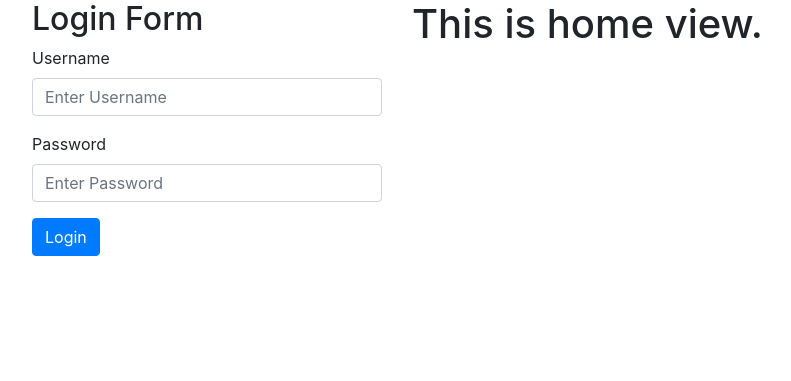
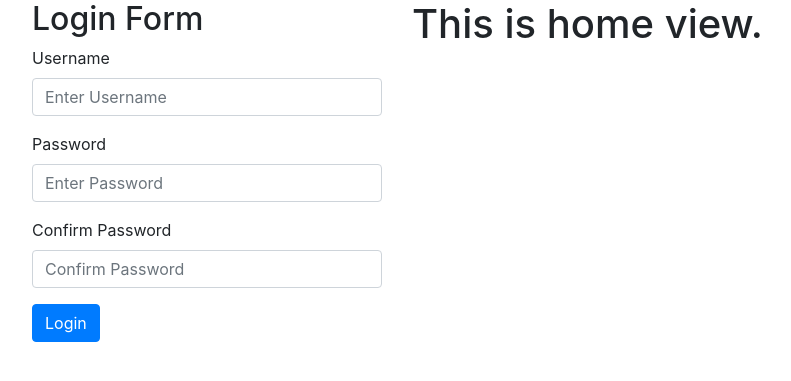
Before and after one commit to Gurpreetsingh05222/ci, a CodeIgniter app: page /ci/index.php/home in a window 1280 px wide. Shown: the top 381 px of the page, without its empty margins (53-844 px from the left). Run offline with CodeIgniter, Linux system fonts and the light colour scheme.

Commit message:
confirm password validation

```diff
--- a/application/views/users/login_view.php
+++ b/application/views/users/login_view.php
@@ -46,6 +46,22 @@
 
 <div class="form-group">
 
+	<?php echo form_label('Confirm Password');
+
+		$data = array(
+			'class' => 'form-control',
+			'name' => 'confirm_password',
+			'placeholder' => 'Confirm Password'
+		);
+
+		echo form_password($data);
+
+	?>
+
+</div>
+
+<div class="form-group">
+
 	<?php
 
 		$data = array(
```
Also changed, not shown: application/controllers/users.php (+10 -3 lines).
